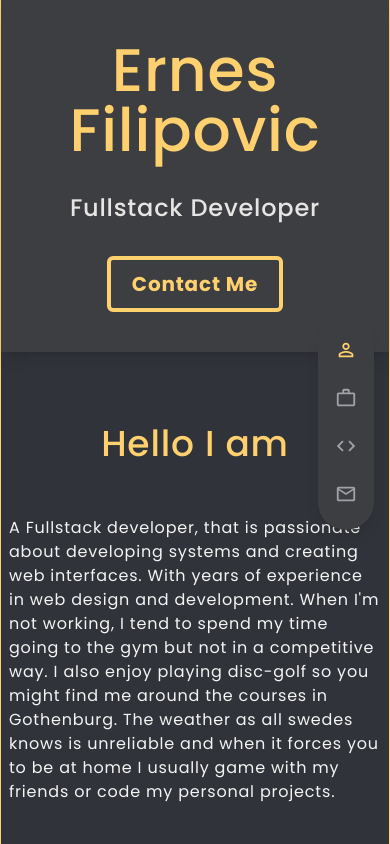
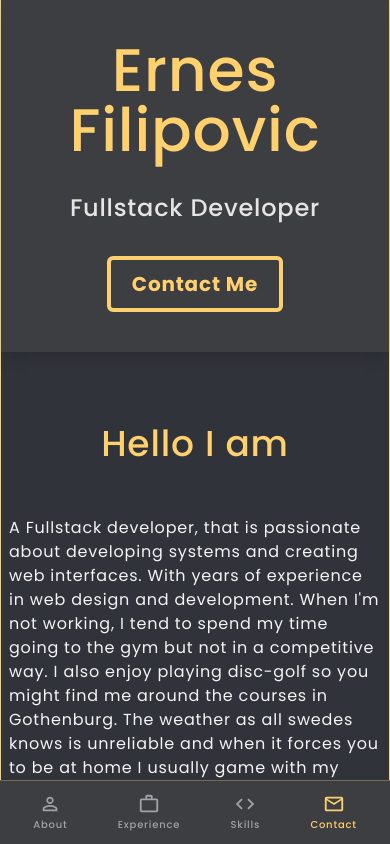
Before and after one commit to ErNoI/cv, a React (Vite) app: page / in a window 390 px wide. Shown: the top 844 px of the page. Built offline with nearby package versions, Linux system fonts and the light colour scheme.

Commit message:
Refactor Contact section layout and update SideNav for improved scroll behavior and responsiveness

```diff
--- a/src/Sections/Contact.tsx
+++ b/src/Sections/Contact.tsx
@@ -17,7 +17,7 @@ export const ContactInfoBox: FC<contactInfoBoxProps> = ({ Text, Icon }) => {
 
 export const Contact = () => {
   return (
-    <div id="contact" className="about section bd-container bg-secondary py-16">
+    <div id="contact" className="about section bd-container bg-secondary py-16 pb-28 sm:pb-16">
       <h1 className="mb-16 text-center text-5xl font-medium">Contact Me</h1>
       <div className="flex justify-center gap-3 max-md:flex-col max-md:items-center">
         <ContactInfoBox
--- a/src/components/SideNav.tsx
+++ b/src/components/SideNav.tsx
@@ -12,20 +12,25 @@ export const SideNav = () => {
   const [activeId, setActiveId] = useState<string>("");
 
   useEffect(() => {
-    const observer = new IntersectionObserver(
-      (entries) => {
-        const visible = entries
-          .filter((e) => e.isIntersecting)
-          .sort((a, b) => a.boundingClientRect.top - b.boundingClientRect.top);
-        if (visible.length > 0) setActiveId(visible[0].target.id);
-      },
-      { rootMargin: "0px 0px -60% 0px", threshold: 0 }
-    );
-    sections.forEach(({ id }) => {
-      const el = document.getElementById(id);
-      if (el) observer.observe(el);
-    });
-    return () => observer.disconnect();
+    const handleScroll = () => {
+      // Near bottom → always highlight Contact
+      if (window.innerHeight + window.scrollY >= document.body.scrollHeight - 50) {
+        setActiveId("contact");
+        return;
+      }
+      // Find the last section whose top edge is at or above 35% of the viewport
+      const threshold = window.innerHeight * 0.35;
+      let current = sections[0].id;
+      for (const { id } of sections) {
+        const el = document.getElementById(id);
+        if (el && el.getBoundingClientRect().top <= threshold) current = id;
+      }
+      setActiveId(current);
+    };
+
+    window.addEventListener("scroll", handleScroll, { passive: true });
+    handleScroll();
+    return () => window.removeEventListener("scroll", handleScroll);
   }, []);
 
   function handleClick(id: string) {
@@ -34,25 +39,27 @@ export const SideNav = () => {
   }
 
   return (
-    <div className="fixed right-4 top-1/2 z-50 flex -translate-y-1/2 flex-col gap-2 rounded-full bg-secondary px-2 py-4 shadow-lg">
+    <nav className="fixed bottom-0 left-0 right-0 z-50 flex flex-row justify-around border-t border-action/30 bg-secondary px-2 py-2 shadow-lg sm:bottom-auto sm:left-auto sm:right-4 sm:top-1/2 sm:w-auto sm:-translate-y-1/2 sm:flex-col sm:gap-2 sm:rounded-full sm:border-0 sm:px-2 sm:py-4">
       {sections.map(({ id, label, Icon }) => (
         <div key={id} className="group relative flex items-center">
-          {/* Tooltip */}
-          <span className="pointer-events-none absolute right-12 whitespace-nowrap rounded bg-action px-2 py-1 text-sm font-bold text-primary opacity-0 shadow transition-opacity duration-200 group-hover:opacity-100">
+          {/* Tooltip — desktop only */}
+          <span className="pointer-events-none absolute right-12 hidden whitespace-nowrap rounded bg-action px-2 py-1 text-sm font-bold text-primary opacity-0 shadow transition-opacity duration-200 group-hover:opacity-100 sm:block">
             {label}
           </span>
           {/* Icon button */}
           <button
             onClick={() => handleClick(id)}
-            className={`flex h-10 w-10 items-center justify-center rounded-full transition-colors duration-200 hover:text-white ${
+            className={`flex flex-col items-center justify-center rounded-full px-3 py-1 transition-colors duration-200 sm:h-10 sm:w-10 sm:p-0 ${
               activeId === id ? "text-action" : "text-zinc-400"
-            }`}
+            } hover:text-white`}
             aria-label={label}
           >
             <Icon size={22} />
+            {/* Label — mobile only */}
+            <span className="mt-0.5 text-[10px] font-medium sm:hidden">{label}</span>
           </button>
         </div>
       ))}
-    </div>
+    </nav>
   );
 };
```
